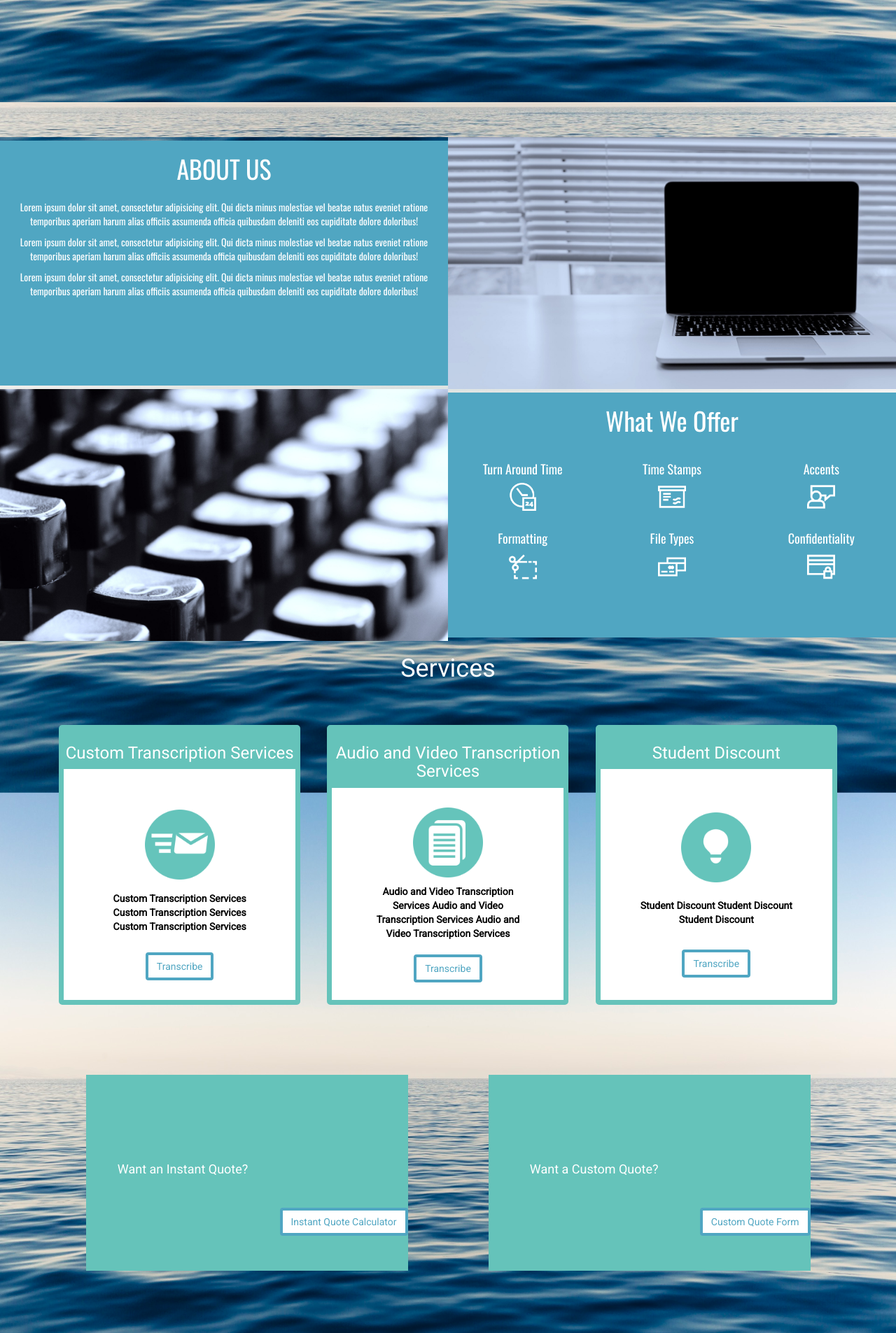
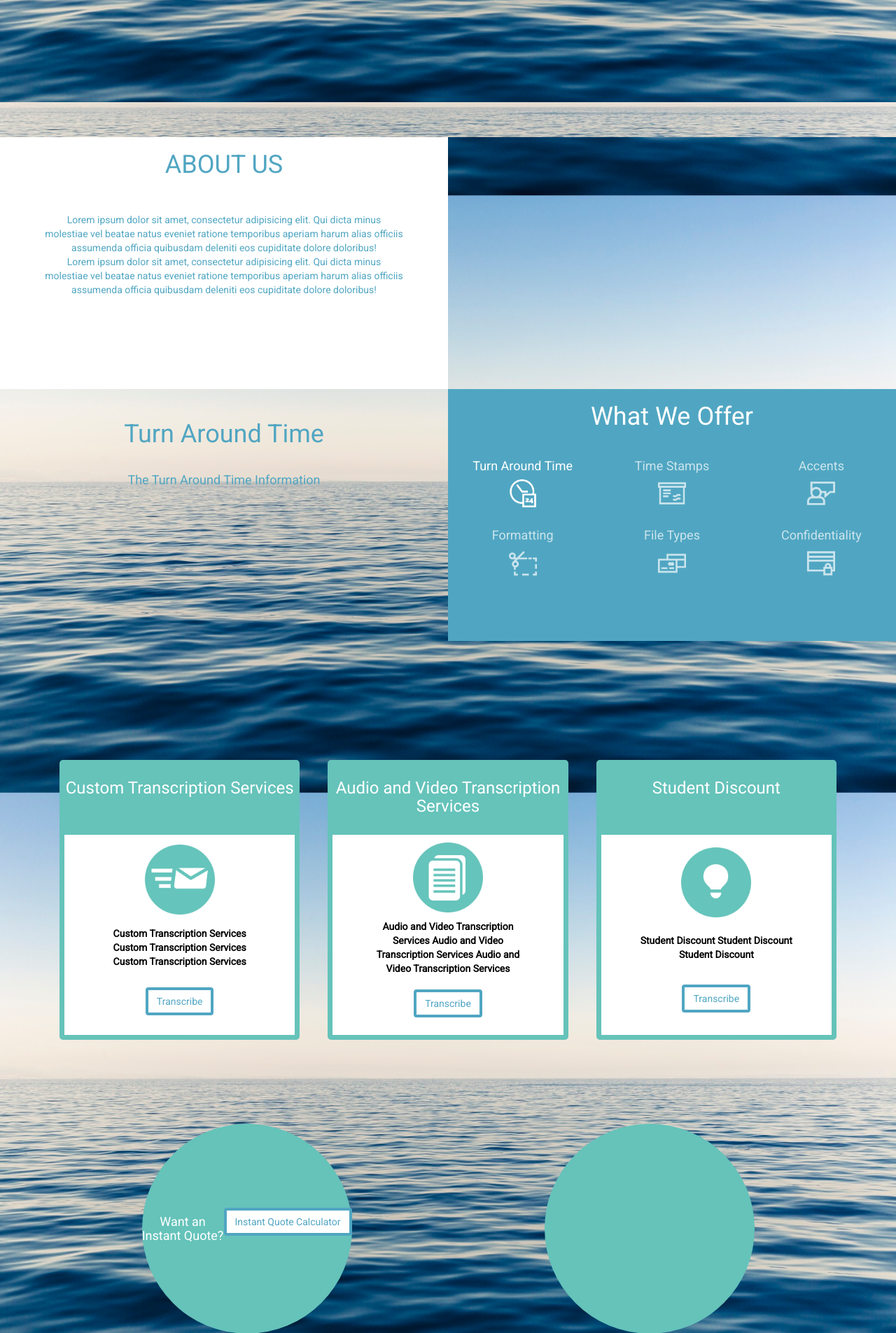
Before and after one commit to meganduffy/django_Type_It_Now_Transcription, a Django app: page / in a window 1280 px wide. Shown: the part 574-2479 px from the top of the page at 70% size. Run offline with Django 3.2, Linux system fonts and the light colour scheme; some libraries are stand-ins or nearby versions.

Commit message:
Changed style of quotes (in progress), changed style of about (in progress)

```diff
--- a/landing/templates/index.html
+++ b/landing/templates/index.html
@@ -15,12 +15,8 @@
                         <p>Lorem ipsum dolor sit amet, consectetur adipisicing elit. Qui dicta minus molestiae vel
                             beatae
                             natus eveniet ratione temporibus aperiam harum alias officiis assumenda officia quibusdam
-                            deleniti eos cupiditate dolore doloribus!</p>
-                        <p>Lorem ipsum dolor sit amet, consectetur adipisicing elit. Qui dicta minus molestiae vel
-                            beatae
-                            natus eveniet ratione temporibus aperiam harum alias officiis assumenda officia quibusdam
-                            deleniti eos cupiditate dolore doloribus!</p
-                        <p>Lorem ipsum dolor sit amet, consectetur adipisicing elit. Qui dicta minus molestiae vel
+                            deleniti eos cupiditate dolore doloribus!
+                        </br>Lorem ipsum dolor sit amet, consectetur adipisicing elit. Qui dicta minus molestiae vel
                             beatae
                             natus eveniet ratione temporibus aperiam harum alias officiis assumenda officia quibusdam
                             deleniti eos cupiditate dolore doloribus!</p>
@@ -33,10 +29,9 @@
 
                         <div class="about-description" id="TATInfo">
                             <h1>Turn Around Time</h1>
+                            <h4>The Turn Around Time Information</h4>
                         </div>
-                        <div class="about-description" id="TimeStampsInfo">
-                            <h1>Time Stamps</h1>
-                        </div>
+                        <div class="about-description" id="TimeStampsInfo"></div>
                         <div class="about-description" id="AccentsInfo"></div>
                         <div class="about-description" id="FormattingInfo"></div>
                         <div class="about-description" id="FileTypesInfo"></div>
@@ -78,9 +73,7 @@
             </div>
 
             <div class="container">
-            <div id="services-anchor">
-                <h1>Services</h1>
-            </div>
+            <div id="services-anchor"></div>
             <div class="services">
                 <div class="services-box">
                     <div class="services-title">
@@ -123,7 +116,7 @@
             </div>
 
             <div class="quote">
-                <div class="quote-box">
+                <div class="quote-circ">
                     <div class="quote-title">
                         <h4>Want an Instant Quote?</h4>
                     </div>
@@ -133,14 +126,14 @@
                     </div>
                 </div>
 
-                <div class="quote-box">
-                    <div class="quote-title">
+                <div class="quote-circ">
+                    <!--<div class="quote-title">
                         <h4>Want a Custom Quote?</h4>
                     </div>
                     <div class="quote-content">
                         <div id="quote-icon-2"></div>
                         <button class="btn btn-success services-btn" href="#">Custom Quote Form</button>
-                    </div>
+                    </div>-->
                 </div>
 
             </div>
--- a/static/css/style.css
+++ b/static/css/style.css
@@ -28,7 +28,7 @@ body {
 }
 
 #services-anchor {
-    height: 100px;
+    height: 150px;
 }
 
 /* Landing Style */
@@ -50,41 +50,52 @@ body {
     align-items: center;
 }
 
-.about-1-content, .about-2-content {
+.about-1-content, .about-2-content, .about-1-img, .about-2-img {
+    height: 45vh;
     max-height: 45vh;
     min-height:350px;
-    min-width:45vw;
+    min-width:350px;
     flex: 1;
+}
+
+.about-1-content, .about-2-content  {
     text-align: center;
     color:white;
     background-color:#50A6C2;
-    font-family: Oswald;
 }
 
-.about-1-img {
-    background: url("../img/lone-mac-lg-crop-blue.jpg") center;
-    background-size: cover;
-    height: 45vh;
-    flex: 1;
-    max-height: 45vh;
-    min-height:350px;
-    min-width:45vw;
-    /*min-width:400px;*/
+.about-1-content {
+    background-color:white;
+    color:#50A6C2;
 }
 
 .about-2-img {
-    background: url("../img/about-2-blue.jpg") center;
-    background-size: cover;
-    height: 45vh;
-    flex: 1;
-    max-height: 45vh;
-    min-height:350px;
-    min-width:45vw;
-    /*min-width:400px;*/
     text-align: center;
     color:white;
-    font-family: Oswald;
 }
+
+.about-1-content, .about-description {
+    display:flex;
+    flex-flow: column nowrap;
+    justify-content: space-between;
+    align-items:center
+}
+
+.about-description {
+    position:relative;
+    top:25px;
+    color:#50A6C2;
+}
+
+/*.about-1-img {*/
+    /*background: url("../img/lone-mac-lg-crop-blue.jpg") center;*/
+    /*background-size: cover;*/
+/*}*/
+
+/*.about-2-img {*/
+    /*background: url("../img/about-2-blue.jpg") center;*/
+    /*background-size: cover;*/
+/*}*/
 
 .about-2-icons {
     display: flex;
@@ -102,20 +113,20 @@ body {
     margin-top: 20px;
 }
 
-/*Content*/
-/*About-1 Content*/
-.about-1-content h1 {
+.about-1-content h1, .about-description h1 {
     margin-bottom: 25px;
+    flex:1;
 }
 
-/*About-2 Content*/
-#TATInfo, #TimeStampsInfo, #AccentsInfo,
+.about-1-content p, .about-description p {
+    width: 80%;
+    margin: 0 !important;
+    flex:4;
+}
+
+#TimeStampsInfo, #AccentsInfo,
 #FormattingInfo, #FileTypesInfo, #ConfInfo {
     display: none;
-}
-
-.active-info {
-    display:block;
 }
 
 #about-2-icon-1, #about-2-icon-2,
@@ -123,7 +134,18 @@ body {
 #about-2-icon-5, #about-2-icon-6 {
     height:40px;
     width:40px;
+    cursor: pointer;
 }
+
+.about-2-icon-box h4, .about-2-icon-box div {
+    opacity: 0.7;
+}
+
+.active-item h4, .active-item div {
+    opacity: 1;
+}
+
+
 
 .active-box {
     opacity: 1 !important;
@@ -171,29 +193,21 @@ body {
     justify-content: space-between;
     border: 7px solid #65c3ba;
     border-radius: 5px;
-    width: 30%;
+    flex:1;
+    min-width:300px;
     background-color:white;
     min-height: 400px;
+    margin: 20px;
 }
 
-.quote-box {
-    display:flex;
-    flex-flow: row nowrap;
-    align-items: center;
-    justify-content: space-around;
-    background-color: #65c3ba;
-    width:20%;
-    min-height:50px;
-}
-
-.services-title, .quote-title {
+.services-title {
     background-color:  #65c3ba;
     color: white;
     width: 100%;
-    min-height:50px;
+    height:100px;
 }
 
-.services-content, .quote-content {
+.services-content {
     display: flex;
     flex-flow: column nowrap;
     justify-content: space-around;
@@ -201,10 +215,9 @@ body {
     height:280px;
 }
 
-#services-icon-1, #services-icon-2, #services-icon-3, #quote-icon-1, #quote-icon-2 {
+#services-icon-1, #services-icon-2, #services-icon-3 {
     height: 100px;
     width: 100px;
-    /*margin: 25px 0 50px 0;*/
 }
 
 #services-icon-1 {
@@ -222,18 +235,13 @@ body {
     background-size: cover;
 }
 
-/*#quote-icon-1, #quote-icon-2 {*/
-    /*background: url("../icons/3d.png") center;*/
-    /*background-size: cover;*/
-/*}*/
-
 .services-content p {
     color:black;
     font-weight:bold;
     width:70%;
 }
 
-.services-btn, .quote-btn {
+.services-btn {
     background-color: white;
     border: 4px solid #50A6C2;
     color: #50A6C2;
@@ -241,13 +249,23 @@ body {
     margin-bottom: 20px;
 }
 
-.services-btn:hover, .quote-btn:hover {
+.services-btn:hover {
     text-decoration: none;
     color: white;
+    background-color:#50A6C2;
+    border:4px solid #50A6C2;
+    transition: .8s;
 }
 
-.quote-box {
-    width: 40%
+.quote-circ {
+    display:flex;
+    flex-flow: row nowrap;
+    align-items: center;
+    justify-content: space-around;
+    background-color: #65c3ba;
+    border-radius:100%;
+    height:300px;
+    width: 300px;
 }
 
 /* Process Style */
@@ -257,6 +275,7 @@ body {
     flex-flow: row wrap;
     justify-content: space-around;
     align-items: center;
+    background-color:pink;
 }
 
 .process-boxs, .process-box-1 {
@@ -285,6 +304,7 @@ body {
     flex-flow: row wrap;
     justify-content: space-around;
     align-items: center;
+    background-color:pink;
 }
 
 .process-info-header {
```
